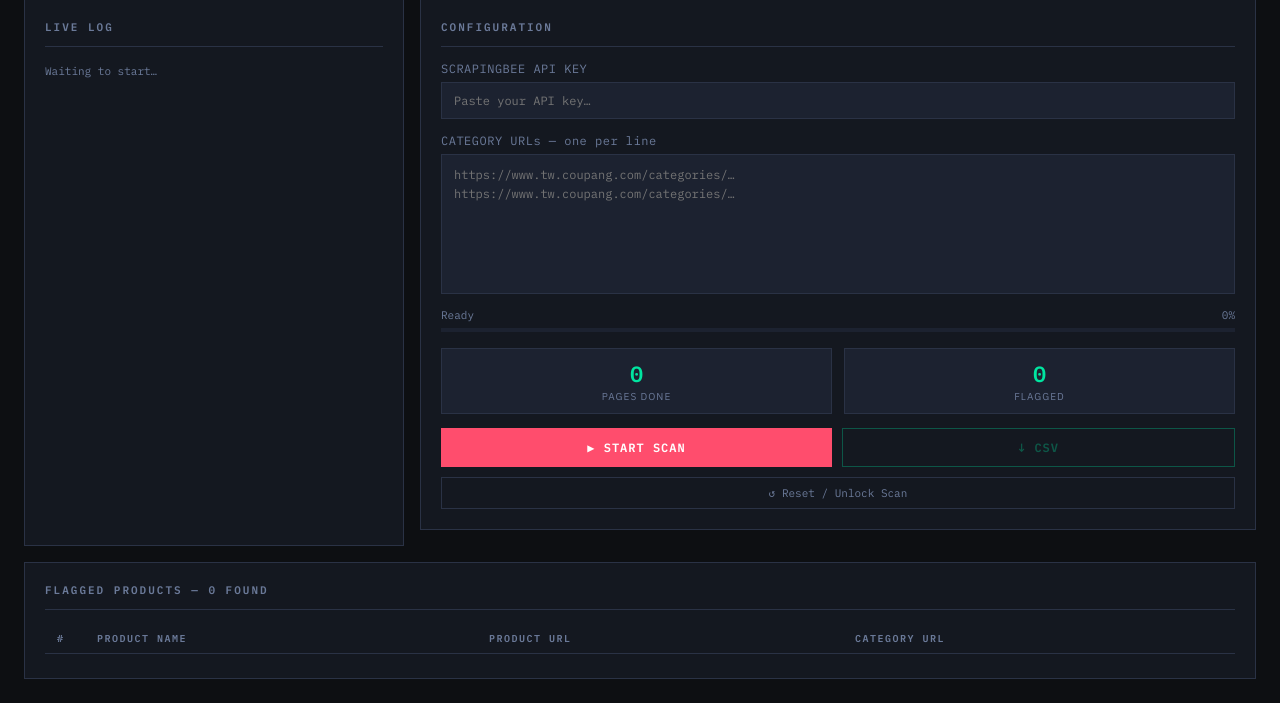
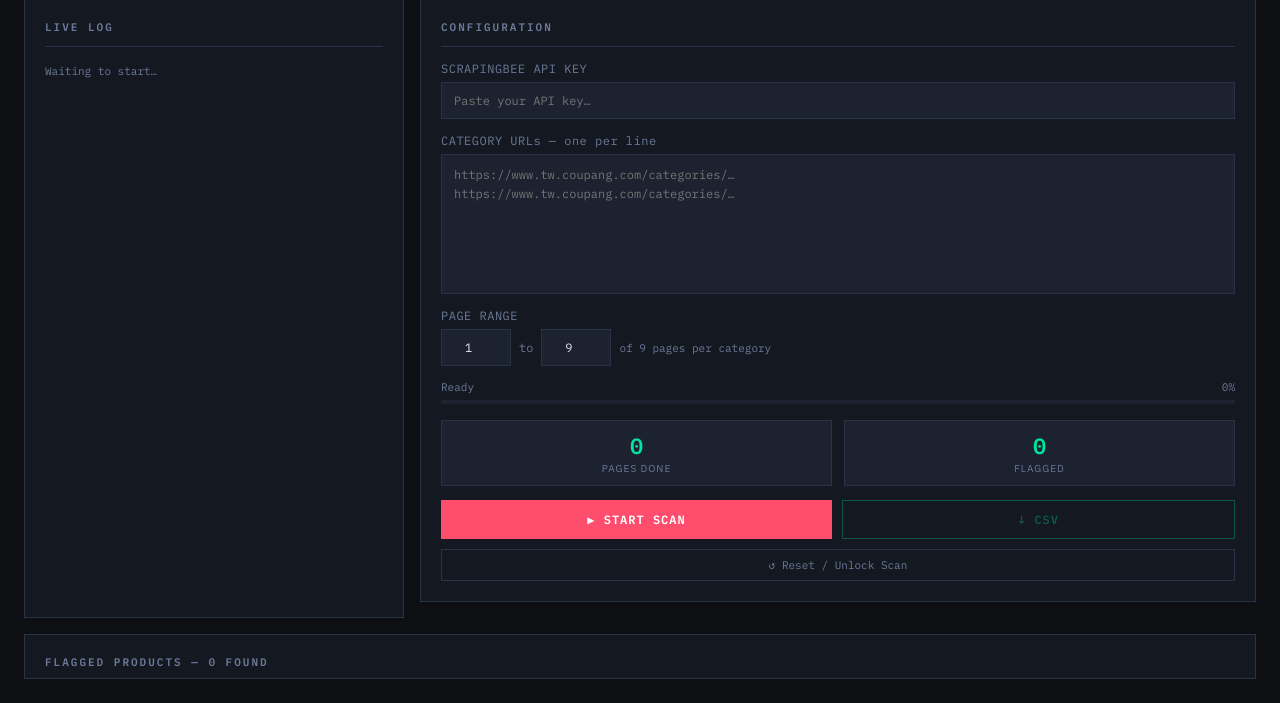
Before and after one commit to Atharva-Presso/coupang-18-plus-images-detector, a Flask app: page / in a window 1280 px wide. Shown: the part 116-819 px from the top of the page. Run offline with Flask 3, Linux system fonts and the light colour scheme.

Commit message:
Add page range selector (from/to) for category scan

```diff
--- a/app.py
+++ b/app.py
@@ -118,15 +118,15 @@ def fetch_page(api_key, url, retries=3):
     return None, 0
 
 # ── Scanner thread ─────────────────────────────────────────────────────────────
-def run_scan(api_key, category_urls):
+def run_scan(api_key, category_urls, page_from=1, page_to=9):
+    total_pages = len(category_urls) * (page_to - page_from + 1)
     with state_lock:
         scan_state.update({"running": True, "logs": [], "results": [],
                            "progress": 0, "flagged_count": 0,
-                           "pages_done": 0, "total_pages": len(category_urls) * 9,
+                           "pages_done": 0, "total_pages": total_pages,
                            "error": None})
 
     all_results = []
-    total_pages = len(category_urls) * 9
     pages_done = 0
     total_credits = 0
 
@@ -137,9 +137,9 @@ def run_scan(api_key, category_urls):
             seen_in_cat = set()
             cat_flagged = 0
 
-            for page in range(1, 10):
+            for page in range(page_from, page_to + 1):
                 page_url = f"{clean}?page={page}"
-                log(f"  🔍 Fetching page {page}/9 …")
+                log(f"  🔍 Fetching page {page}/{page_to} …")
 
                 html, cost = fetch_page(api_key, page_url)
                 try:
@@ -212,13 +212,18 @@ def start_scan():
     if not category_urls:
         return jsonify({"error": "At least one category URL is required"}), 400
 
+    page_from = max(1, min(9, int(data.get("page_from", 1))))
+    page_to   = max(1, min(9, int(data.get("page_to", 9))))
+    if page_from > page_to:
+        page_from, page_to = page_to, page_from
+
     with state_lock:
         if scan_state["running"]:
             return jsonify({"error": "Scan already running"}), 400
 
-    t = threading.Thread(target=run_scan, args=(api_key, category_urls), daemon=True)
+    t = threading.Thread(target=run_scan, args=(api_key, category_urls, page_from, page_to), daemon=True)
     t.start()
-    return jsonify({"ok": True, "pages": len(category_urls) * 9})
+    return jsonify({"ok": True, "pages": len(category_urls) * (page_to - page_from + 1)})
 
 @app.route("/status")
 def status():
--- a/templates/index.html
+++ b/templates/index.html
@@ -343,6 +343,16 @@
       <textarea id="urlsInput" placeholder="https://www.tw.coupang.com/categories/…&#10;https://www.tw.coupang.com/categories/…"></textarea>
     </div>
 
+    <div class="input-group">
+      <label>PAGE RANGE</label>
+      <div style="display:flex;gap:8px;align-items:center">
+        <input type="number" id="pageFrom" value="1" min="1" max="9" style="width:70px;text-align:center">
+        <span style="color:var(--muted);font-family:var(--mono);font-size:12px">to</span>
+        <input type="number" id="pageTo" value="9" min="1" max="9" style="width:70px;text-align:center">
+        <span style="color:var(--muted);font-family:var(--mono);font-size:11px;flex:1">of 9 pages per category</span>
+      </div>
+    </div>
+
     <div class="error-banner" id="errorBanner"></div>
 
     <div class="progress-block">
@@ -437,7 +447,12 @@
     fetch('/start', {
       method: 'POST',
       headers: {'Content-Type':'application/json'},
-      body: JSON.stringify({ api_key: apiKey, urls })
+      body: JSON.stringify({
+        api_key: apiKey,
+        urls,
+        page_from: parseInt(document.getElementById('pageFrom').value) || 1,
+        page_to:   parseInt(document.getElementById('pageTo').value)   || 9,
+      })
     })
     .then(r => r.json())
     .then(d => {
```
